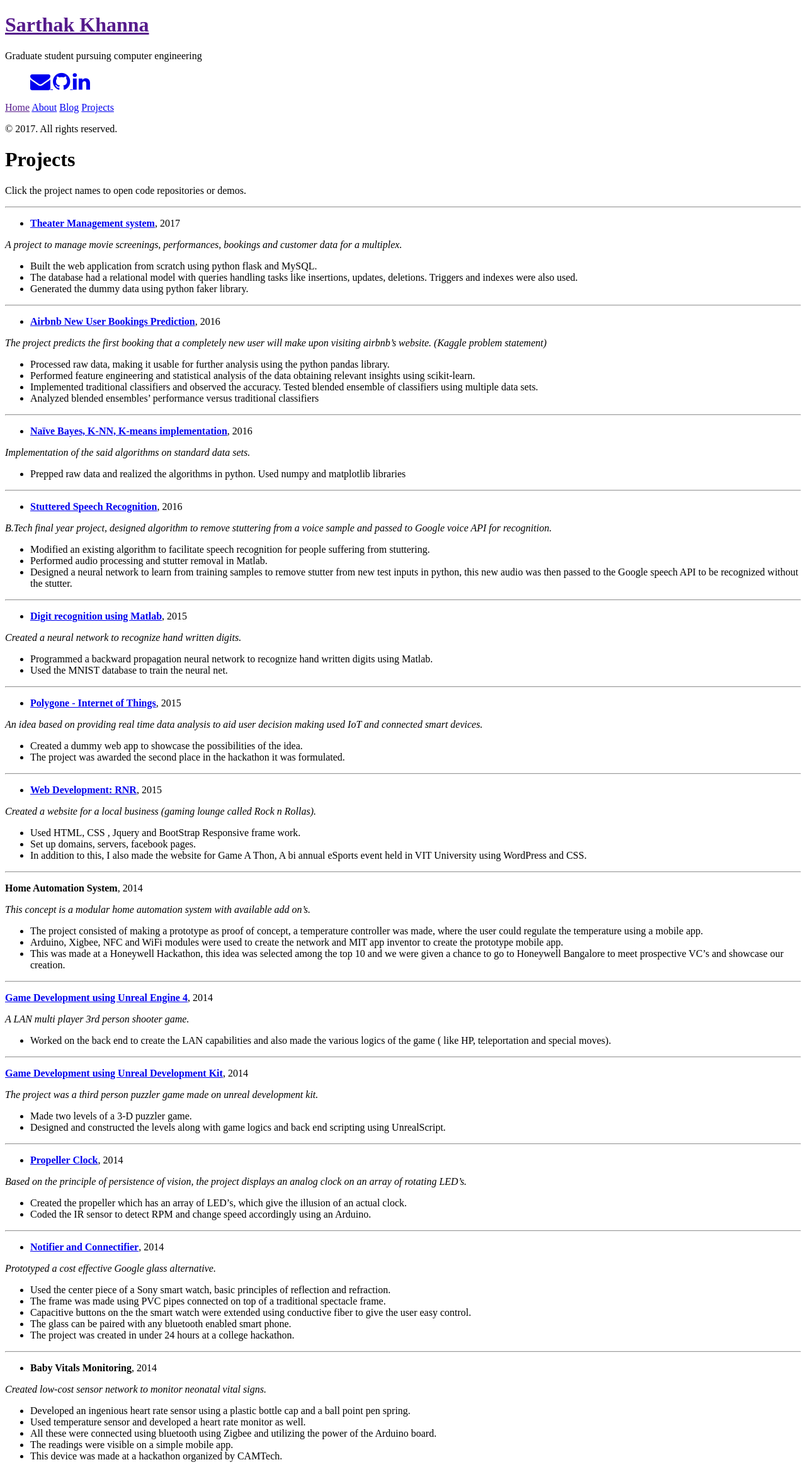
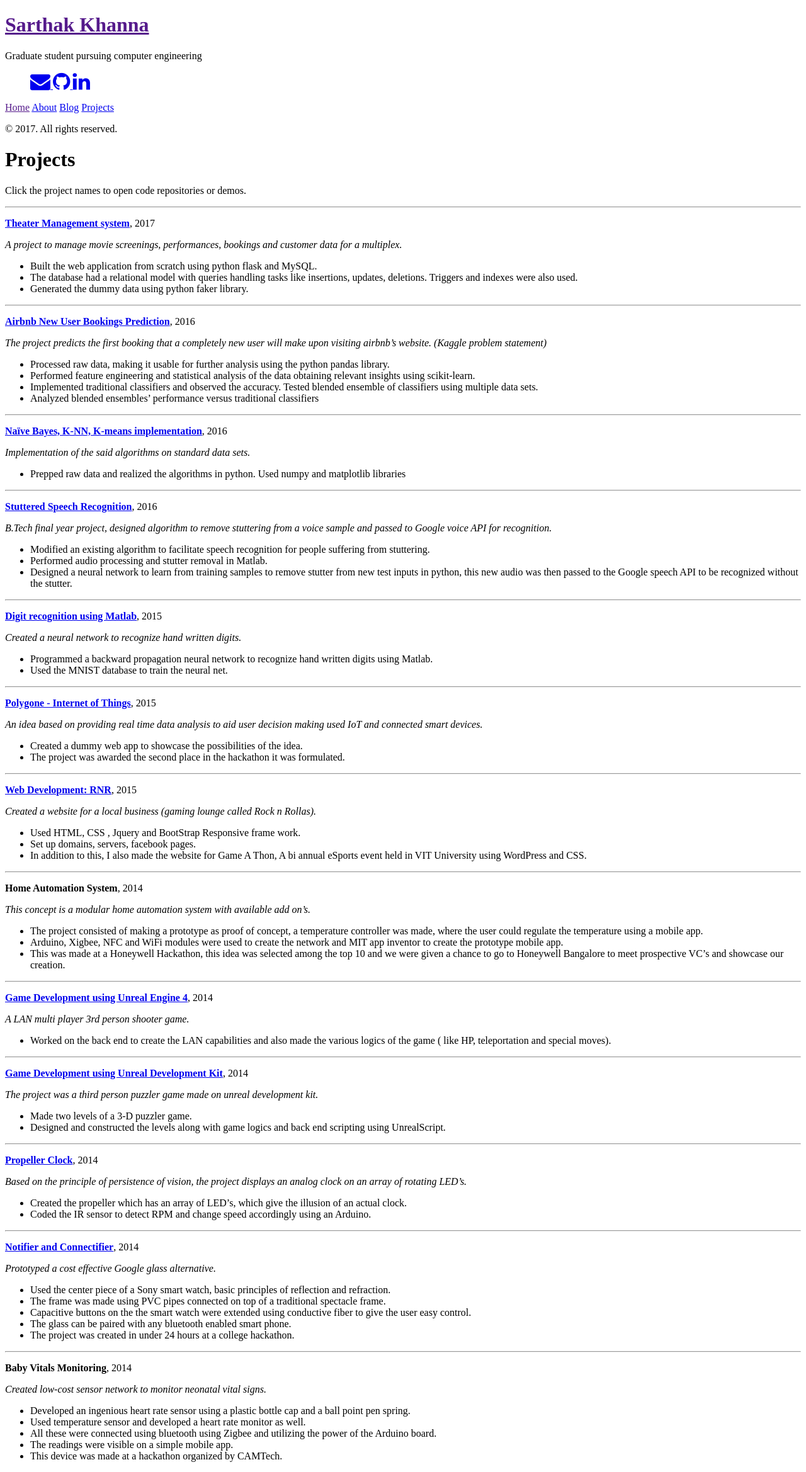
Before and after one commit to khannasarthak/khannasarthak.github.io, a Jekyll site: the page built from projects.md, in a window 1280 px wide. Shown: the whole page at 63% size. Built offline with Jekyll 4.4.1, drawn with Linux system fonts in a browser that asks for light colours; nearby versions of some CDN libraries.

```diff
--- a/projects.md
+++ b/projects.md
@@ -6,7 +6,7 @@ title: Projects
 Click the project names to open code repositories or demos.
 
 ---
-* [**Theater Management system**](https://github.com/khannasarthak/DMProject){:target="_blank"}, 2017
+[**Theater Management system**](https://github.com/khannasarthak/DMProject){:target="_blank"}, 2017
 
 *A project to manage movie screenings, performances, bookings and customer data for a multiplex.*
 
@@ -15,7 +15,7 @@ Click the project names to open code repositories or demos.
    * Generated the dummy data using python faker library.
 
 ---
-* [**Airbnb New User Bookings Prediction**](https://github.com/khannasarthak/Airbnb-sml){:target="_blank"}, 2016
+[**Airbnb New User Bookings Prediction**](https://github.com/khannasarthak/Airbnb-sml){:target="_blank"}, 2016
 
 *The project predicts the first booking that a completely new user will make upon visiting airbnb's website. (Kaggle problem statement)*
 
@@ -25,14 +25,14 @@ Click the project names to open code repositories or demos.
    * Analyzed blended ensembles’ performance versus traditional classifiers
 
 ---
-* [**Naïve Bayes, K-NN, K-means implementation**](https://github.com/khannasarthak/ML){:target="_blank"}, 2016
+[**Naïve Bayes, K-NN, K-means implementation**](https://github.com/khannasarthak/ML){:target="_blank"}, 2016
 
 *Implementation of the said algorithms on standard data sets.*
 
    * Prepped raw data and realized the algorithms in python. Used numpy and matplotlib libraries
 
 ---
-* [**Stuttered Speech Recognition**](https://github.com/khannasarthak/Stuttered-Speech-recognition){:target="_blank"}, 2016
+[**Stuttered Speech Recognition**](https://github.com/khannasarthak/Stuttered-Speech-recognition){:target="_blank"}, 2016
 
 *B.Tech final year project, designed algorithm to remove stuttering from a voice sample and passed to Google voice API for recognition.*
 
@@ -41,7 +41,7 @@ Click the project names to open code repositories or demos.
    * Designed a neural network to learn from training samples to remove stutter from new test inputs in python, this new audio was then passed to the Google speech API to be recognized without the stutter.
 
 ---
-* [**Digit recognition using Matlab**](https://github.com/khannasarthak/Digit-Recognition-using-Neural-Networks){:target="_blank"}, 2015
+[**Digit recognition using Matlab**](https://github.com/khannasarthak/Digit-Recognition-using-Neural-Networks){:target="_blank"}, 2015
 
 *Created a neural network to recognize hand written digits.*
 
@@ -49,7 +49,7 @@ Click the project names to open code repositories or demos.
    * Used the MNIST database to train the neural net.
 
 ---
-* [**Polygone - Internet of Things**](https://github.com/khannasarthak/weHack2015LiftBoys){:target="_blank"}, 2015
+[**Polygone - Internet of Things**](https://github.com/khannasarthak/weHack2015LiftBoys){:target="_blank"}, 2015
 
 *An idea based on providing real time data analysis to aid user decision making used IoT and connected smart devices.*
 
@@ -57,7 +57,7 @@ Click the project names to open code repositories or demos.
    * The project was awarded the second place in the hackathon it was formulated.
 
  ---
-* [**Web Development: RNR**](https://github.com/khannasarthak/RNRwebsite){:target="_blank"}, 2015
+[**Web Development: RNR**](https://github.com/khannasarthak/RNRwebsite){:target="_blank"}, 2015
 
 *Created a website for a local business (gaming lounge called Rock n Rollas).*
 
@@ -90,7 +90,7 @@ Click the project names to open code repositories or demos.
    * Designed and constructed the levels along with game logics and back end scripting using UnrealScript.
 
 ---
-* [**Propeller Clock**](https://www.youtube.com/watch?v=rvjXhWs6Akk){:target="_blank"}, 2014
+[**Propeller Clock**](https://www.youtube.com/watch?v=rvjXhWs6Akk){:target="_blank"}, 2014
 
 *Based on the principle of persistence of vision, the project displays an analog clock on an array of rotating LED's.*
 
@@ -98,7 +98,7 @@ Click the project names to open code repositories or demos.
    * Coded the IR sensor to detect RPM and change speed accordingly using an Arduino.
 
 ---
-* [**Notifier and Connectifier**](https://github.com/khannasarthak/Notifier-N-Connectifier){:target="_blank"}, 2014
+[**Notifier and Connectifier**](https://github.com/khannasarthak/Notifier-N-Connectifier){:target="_blank"}, 2014
 
 *Prototyped a cost effective Google glass alternative.*
 
@@ -109,7 +109,7 @@ Click the project names to open code repositories or demos.
    * The project was created in under 24 hours at a college hackathon.
 
 ---
-* **Baby Vitals Monitoring**, 2014
+**Baby Vitals Monitoring**, 2014
 
 *Created low-cost sensor network to monitor neonatal vital signs.*
 
```
